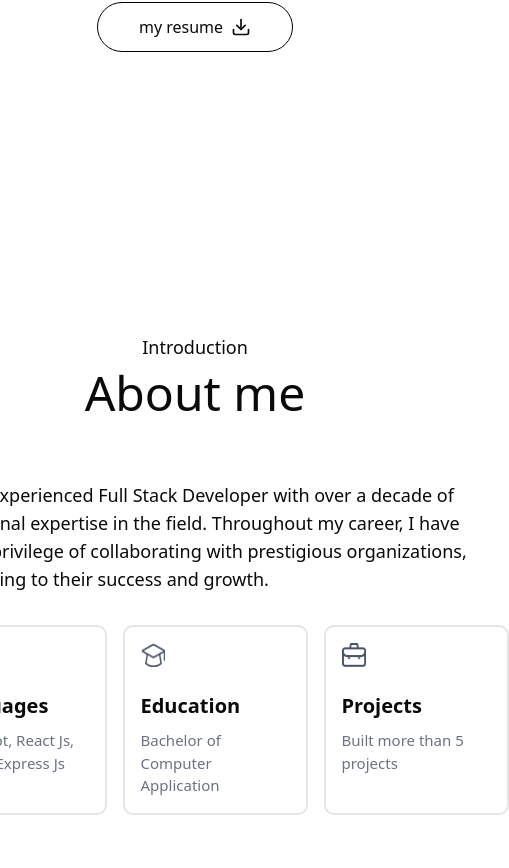
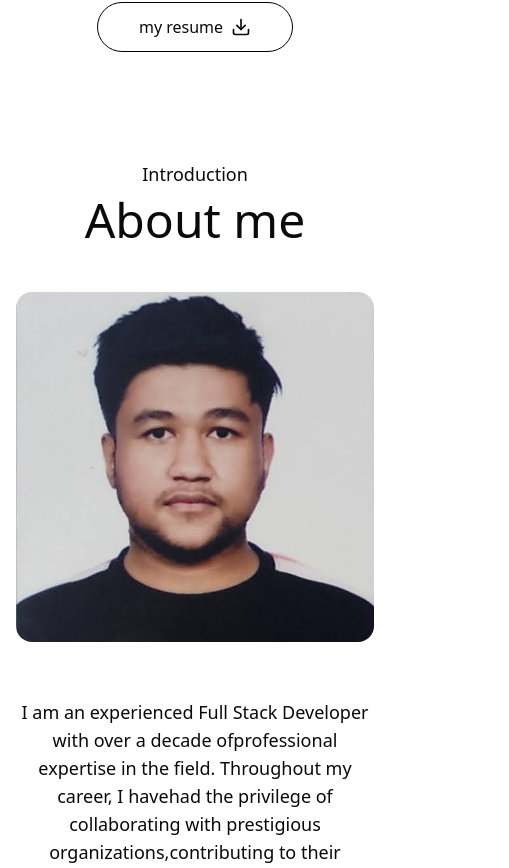
Before and after one commit to Kushal1715/Nextjs-Portfolio, a Next.js app in the folder portfolio/: page / in a window 390 px wide. Shown: the part 696-1564 px from the top of the page, 509 px wide, since content can reach past the window. Built offline with nearby package versions, Linux system fonts and the light colour scheme.

Commit message:
making about us responsive

```diff
--- a/portfolio/src/components/home/About.tsx
+++ b/portfolio/src/components/home/About.tsx
@@ -2,35 +2,38 @@ import React from "react";
 
 const About = () => {
   return (
-    <div
-      className="h-screen flex flex-col items-center justify-center text-center"
+    <section
+      className="min-h-screen flex flex-col items-center justify-center text-center"
       id="about"
     >
       <h4 className="text-lg mb-2">Introduction</h4>
       <h1 className="text-5xl">About me</h1>
-      <div className="flex gap-10 mt-12">
-        <div className="">
-          <img src="/myImage.jpg" className="h-[350px] w-[320px] rounded-2xl" />
+      <div className="flex lg:flex-row items-center justify-center flex-col gap-10 mt-12">
+        <div className="mx-auto w-full flex items-center justify-center">
+          <img
+            src="/myImage.jpg"
+            className="h-[350px] w-full sm:w-[320px] rounded-2xl object-cover"
+          />
         </div>
         <div className="flex flex-col space-y-8 py-4">
-          <p className="text-left text-lg">
+          <p className="lg:text-left text-lg max-w-[700px]">
             I am an experienced Full Stack Developer with over a decade of
-            <br />
+            <br className="hidden lg:block" />
             professional expertise in the field. Throughout my career, I have
-            <br />
+            <br className="hidden lg:block" />
             had the privilege of collaborating with prestigious organizations,
-            <br />
+            <br className="hidden lg:block" />
             contributing to their success and growth.
           </p>
-          <div className="flex gap-4">
-            <div className="flex flex-col text-left border-2 p-4 rounded-lg space-y-2 w-[185px]">
+          <div className="flex sm:flex-row flex-col gap-4 items-center justify-center">
+            <div className="flex flex-col text-left border-2 p-4 rounded-lg space-y-2 w-full sm:w-[185px]">
               <img src="/about/about2.png" className="h-6 w-6 mb-6" />
               <h3 className="font-semibold text-[20px]">Languages</h3>
               <p className="text-[15px] text-gray-500">
                 JavaScript, React Js, Next Js, Express Js
               </p>
             </div>
-            <div className="flex flex-col text-left border-2 p-4 rounded-lg space-y-2 w-[185px]">
+            <div className="flex flex-col text-left border-2 p-4 rounded-lg space-y-2 w-full sm:w-[185px]">
               <img src="/about/about3.png" className="h-6 w-6 mb-6" />
               <h3 className="font-semibold text-[20px]">Education</h3>
               <p className="text-[15px] text-gray-500">
@@ -38,7 +41,7 @@ const About = () => {
                 <br /> Application
               </p>
             </div>
-            <div className="flex flex-col text-left border-2 p-4 rounded-lg space-y-2 w-[185px]">
+            <div className="flex flex-col text-left border-2 p-4 rounded-lg space-y-2 w-full sm:w-[185px]">
               <img src="/about/about1.png" className="h-6 w-6 mb-6" />
               <h3 className="font-semibold text-[20px]">Projects</h3>
               <p className="text-[15px] text-gray-500">
@@ -48,7 +51,7 @@ const About = () => {
           </div>
         </div>
       </div>
-    </div>
+    </section>
   );
 };
 
```
